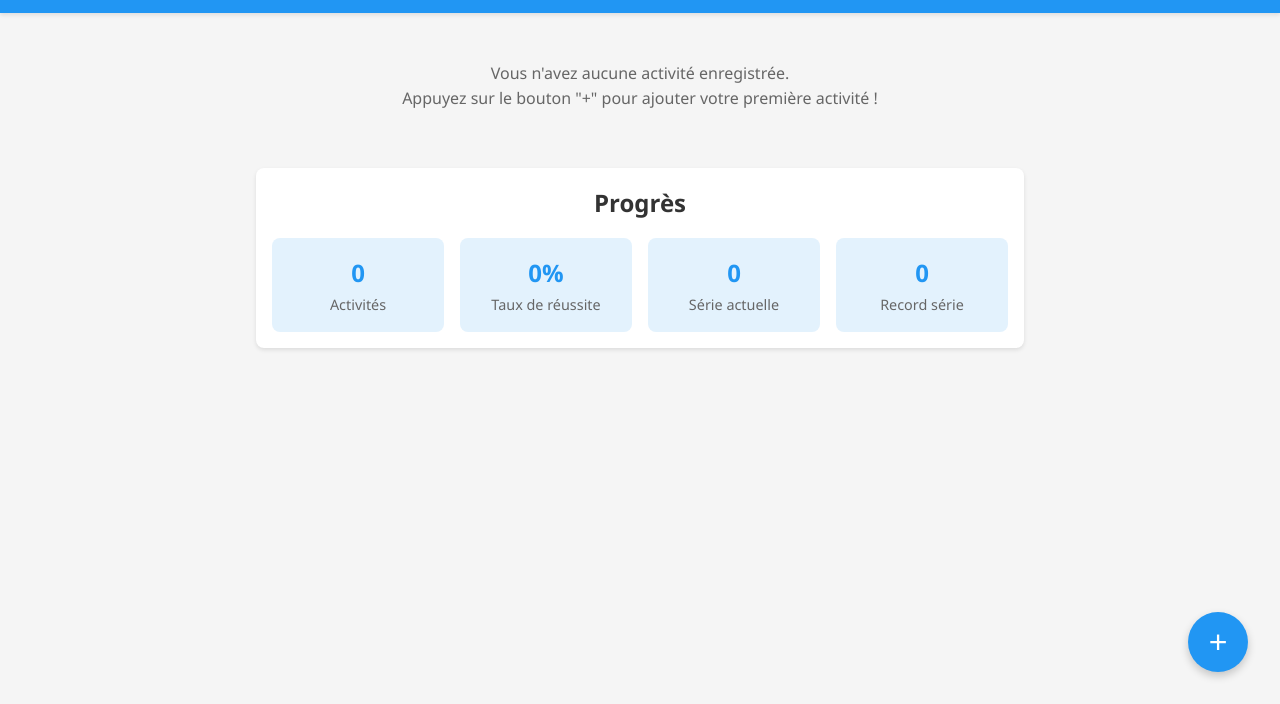
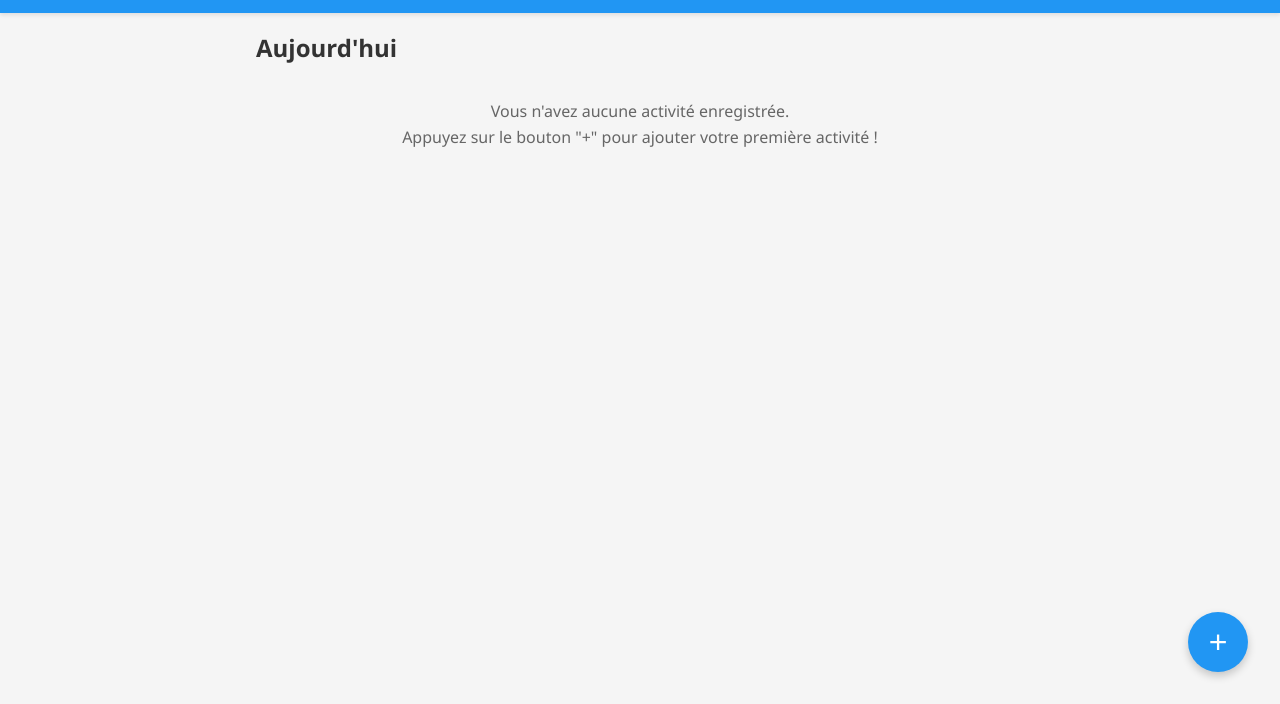
Before and after one commit to VinoDragov/track.github.io, a plain HTML site: page index.html in a window 1280 px wide. Shown: the part 96-800 px from the top of the page. Drawn offline with Linux system fonts and the light colour scheme.

Commit message:
Update index.html

```diff
--- a/index.html
+++ b/index.html
@@ -19,6 +19,9 @@
     <div class="container">
         <!-- Section Activités (vue par défaut) -->
         <div id="habits-view" class="view active">
+            <div class="current-date">
+                <h2 id="today-date">Aujourd'hui</h2>
+            </div>
             <div class="habits-list" id="habits-container">
                 <!-- Les activités seront ajoutées ici dynamiquement -->
             </div>
@@ -36,29 +39,6 @@
             </div>
             <div class="calendar-legend" id="calendar-legend">
                 <!-- La légende sera générée ici dynamiquement -->
-            </div>
-        </div>
-
-        <!-- Section Statistiques -->
-        <div class="stats">
-            <h2>Progrès</h2>
-            <div class="stats-grid">
-                <div class="stat-card">
-                    <div class="stat-value" id="total-habits">0</div>
-                    <div class="stat-label">Activités</div>
-                </div>
-                <div class="stat-card">
-                    <div class="stat-value" id="completion-rate">0%</div>
-                    <div class="stat-label">Taux de réussite</div>
-                </div>
-                <div class="stat-card">
-                    <div class="stat-value" id="current-streak">0</div>
-                    <div class="stat-label">Série actuelle</div>
-                </div>
-                <div class="stat-card">
-                    <div class="stat-value" id="longest-streak">0</div>
-                    <div class="stat-label">Record série</div>
-                </div>
             </div>
         </div>
     </div>
```
